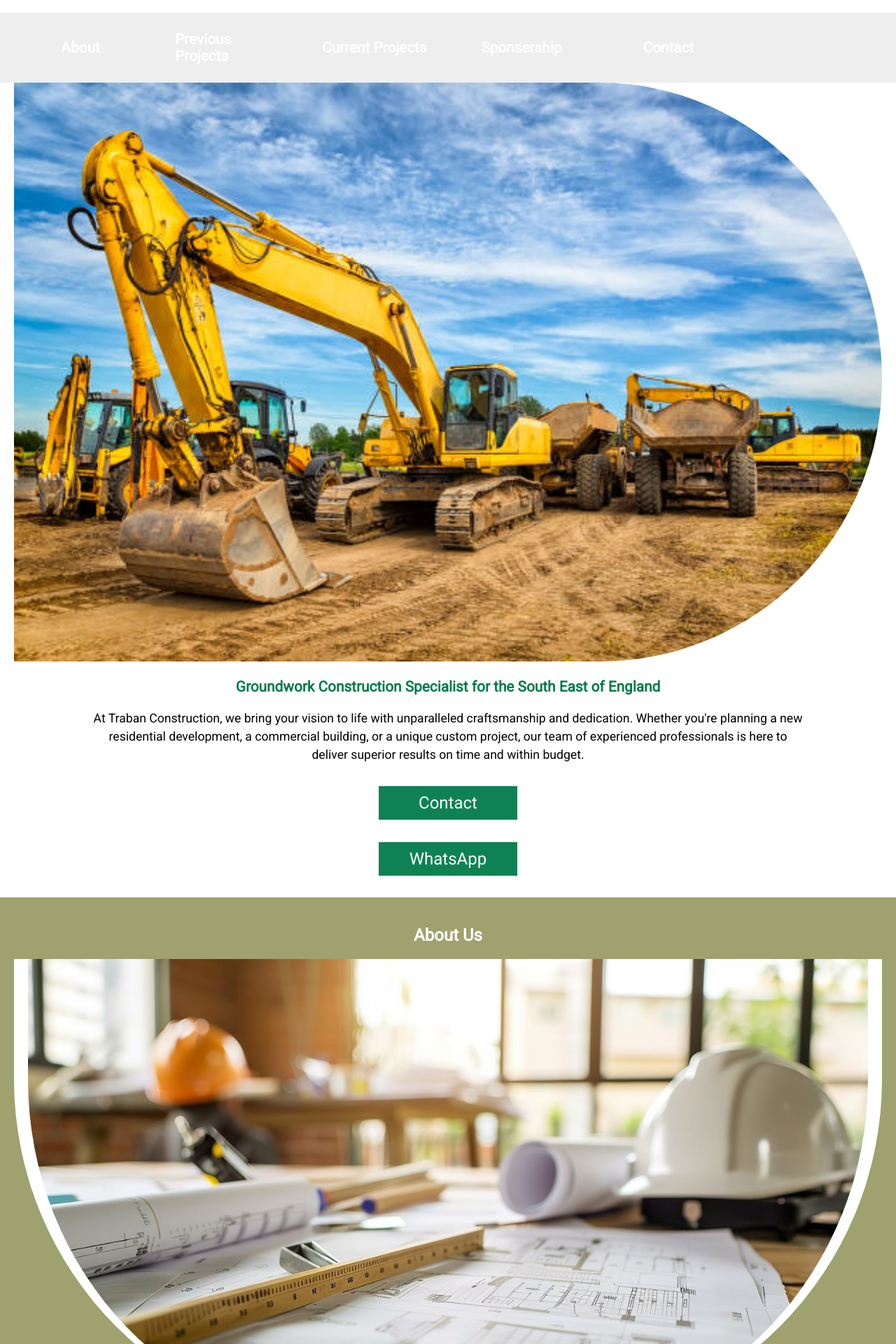
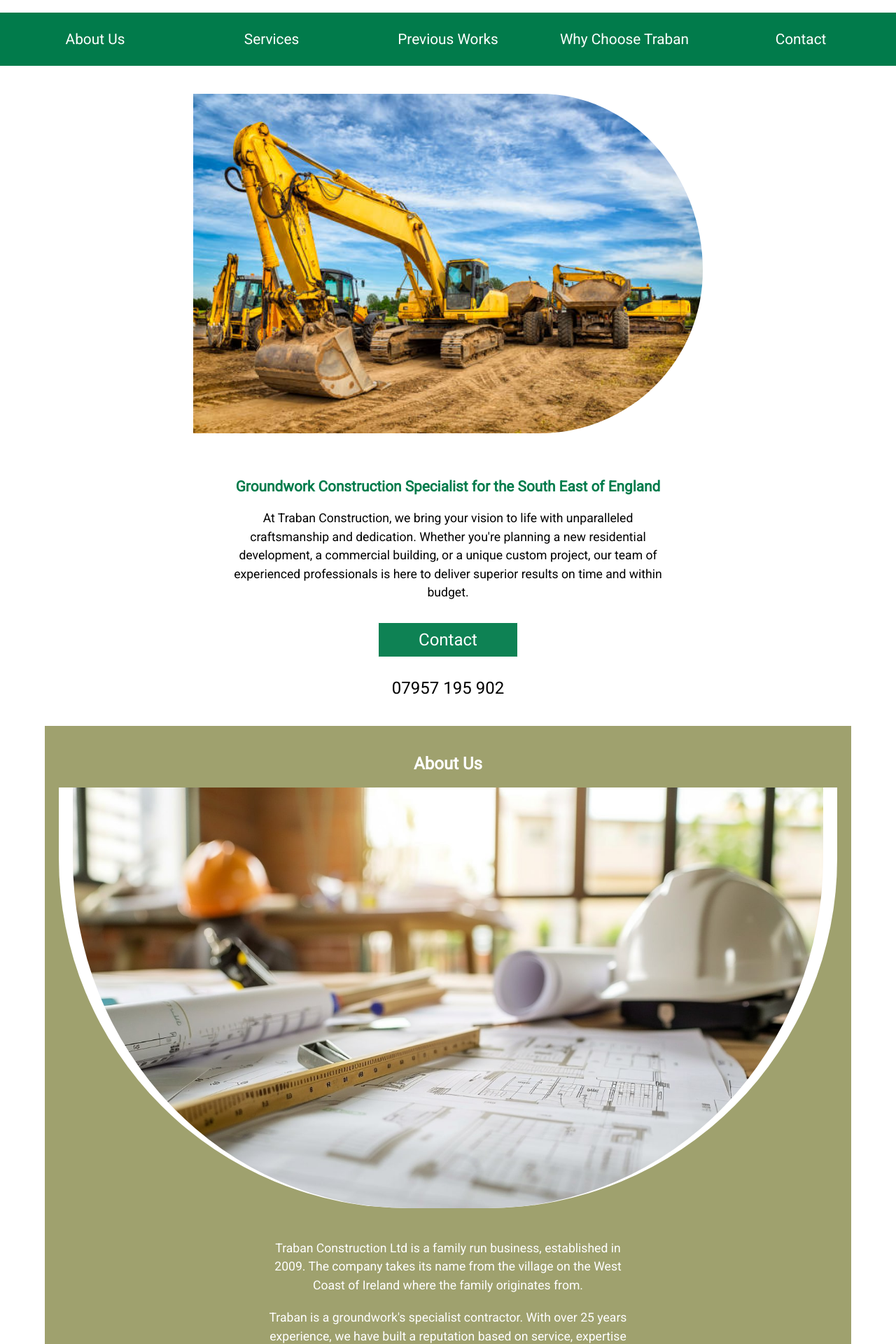
Before and after one commit to mycalldev/trabanFE, a Next.js app: page / in a window 1280 px wide. Shown: the part 80-2000 px from the top of the page at 70% size. Built offline with nearby package versions, Linux system fonts and the light colour scheme.

Commit message:
updated responsive

```diff
--- a/app/components/Navbar.js
+++ b/app/components/Navbar.js
@@ -43,6 +43,11 @@
                     <li className={styles.listItem}>Home</li>
                   </div>
                 </Link>
+                <a href={'#about'} className={styles.linkBTN} prefetch={true}>
+                  <div className={styles.listItemContainer} onClick={() => handleToggle()}>
+                    <li className={styles.listItem}>About Us</li>
+                  </div>
+                </a>
                 <a href={'#services'} className={styles.linkBTN} prefetch={true}>
                   <div className={styles.listItemContainer} onClick={() => handleToggle()}>
                     <li className={styles.listItem}>Services</li>
@@ -77,31 +82,31 @@
           </Link>
             <nav className={styles.navContainerGrid}>
               <ul className={styles.navDesktopGrid}>
-                <Link href={'/'} className={styles.linkBTN} prefetch={true}>
+                <a href={'#about'} className={styles.linkBTN} prefetch={true}>
                   <div className={styles.listItemContainer}>
-                      <li className={styles.listItem}>About</li>
+                    <li className={styles.listItem}>About Us</li>
                   </div>
-                </Link>
-                <Link href={'/'} className={styles.linkBTN}>
+                </a>
+                <a href={'#services'} className={styles.linkBTN} prefetch={true}>
                   <div className={styles.listItemContainer}>
-                      <li className={styles.listItem}>Previous Projects</li>
+                    <li className={styles.listItem}>Services</li>
                   </div>
-                  </Link>
-                  <Link href={'/'} className={styles.linkBTN}>
+                </a>
+                <a href={'#previous'} className={styles.linkBTN} prefetch={true}>
                   <div className={styles.listItemContainer}>
-                      <li className={styles.listItem}>Current Projects</li>
+                    <li className={styles.listItem}>Previous Works</li>
                   </div>
-                  </Link>
-                  <Link href={'/'} className={styles.linkBTN} prefetch={true}>
+                </a>
+                <a href={'#whytraban'} className={styles.linkBTN} prefetch={true}>
                   <div className={styles.listItemContainer}>
-                      <li className={styles.listItem}>Sponsership</li>
+                    <li className={styles.listItem}>Why Choose Traban</li>
                   </div>
-                  </Link>
-                  <Link href={'/contact'} className={styles.linkBTN}>
+                </a>
+                <a href={'#contact'} className={styles.linkBTN} prefetch={true}>
                   <div className={styles.listItemContainer}>
                     <li className={styles.listItem}>Contact</li>
                   </div>
-                  </Link>
+                </a>
               </ul>
             </nav>
     </main>
--- a/app/components/Navbar.module.css
+++ b/app/components/Navbar.module.css
@@ -123,13 +123,13 @@
     }
 
     .navContainerGrid {
-      background: #eee;
+      background: #017b4b;
     }
 
     .navDesktopGrid {
       margin: 0 10px;
       display: grid;
-      grid-template-columns: 1fr 1fr 1fr 1fr 1fr 1fr;
+      grid-template-columns: 1fr 1fr 1fr 1fr 1fr;
       justify-items: center;
       align-items: center;
     }
@@ -141,7 +141,7 @@
     .listItem {
       margin: 11px 0 11px 0;
       font-size: 1.1rem;
-      font-weight: 700;
+      font-weight: 300;
       list-style-type: none;
     }
   }
--- a/app/page.js
+++ b/app/page.js
@@ -7,6 +7,7 @@
 
   return (
     <main>
+      <div className={styles.containerHeroImage}>
         <Image
           src={'/images/machine_hero.jpg'}
           width={1456}
@@ -15,7 +16,10 @@
           alt={'menu bar'}
           quality={100}
         />
+      </div>
 
+      {/* INTRO  */}
+      <section className={styles.containerIntro}>
         <div className={styles.tagline}>Groundwork Construction Specialist for the South East of England</div>
 
         <div className={styles.textMain}>
@@ -29,7 +33,9 @@
           <Link href="tel:07957195902" className={styles.linkBTN}>Contact</Link>
         </div>
 
-      <div className={styles.contactBTNContainer}>
+        <div className={styles.contactDesktop}>07957 195 902</div>
+
+        <div className={styles.contactWhatsapp}>
           <Link
             href={"https://wa.me/447957195902?text=Hi%20Traban%20Construction...."}
             className={styles.linkBTN}
@@ -37,10 +43,12 @@
             WhatsApp
           </Link>
         </div>
+      </section>
+
 
       {/* ABOUT */}
-    <section className={styles.backgroundContact}>
-    <div className={styles.titleSubLight}>About Us</div>
+      <section className={styles.containerAbout}>
+        <div className={styles.titleSubLight} id={"about"}>About Us</div>
 
         <Image
           src={'/images/about_us.jpg'}
@@ -50,19 +58,21 @@
           alt={'menu bar'}
           quality={100}
         />
-
+        <div className={styles.containerTextDesktop}>
           <div className={styles.textMainWhite}>
               Traban Construction Ltd is a family run business, established in 2009.
               The company takes its name from the village on the West Coast of Ireland where the family originates from.
           </div>
           <div className={styles.textMainWhite}>
-      Traban is a groundwork's specialist contractor. With over 25 years experience,
+            Traban is a groundwork&apos;s specialist contractor. With over 25 years experience,
             we have built a reputation based on service, expertise and quality.
+          </div>
         </div>
       </section>
 
     {/* SERVICES */}
     <div className={styles.titleSub} id={"services"}>Our Services</div>
+    <div className={styles.containerTextDesktop}>
 
       <div className={styles.textMain}>
         We offer a personal and professional service of all aspects relating to
@@ -87,7 +97,10 @@
       <div className={styles.textMain}>
         We cover all areas of the South East of England, including: London, Surrey, Sussex, Kent, Essex
       </div>
+    </div>
 
+    {/* PREVIOUS */}
+    <div className={styles.containerPrevious}>
     <div className={styles.titleSub} id={"previous"}>Previous Works</div>
 
     <div className={styles.contianerImageGrid}>
@@ -144,7 +157,10 @@
         />
     </div>
 
+    </div>
+
     {/* WHY TRABAN */}
+    <div className={styles.containerWhy}>
     <div className={styles.titleSub} id={"whytraban"}>Why Choose Traban?</div>
     <div className={styles.textMain}>
       Our committment to excellence is evident in every project we undertake.
@@ -156,9 +172,10 @@
       Whether it&apos;s a small residential project or a large commercial development,
       we&apos;ve got the experience, equipment and team to get the job done right!
     </div>
+    </div>
 
-
-    <section className={styles.backgroundContact}>
+    {/* CONTACT */}
+    <section className={styles.containerContact}>
     <div className={styles.titleSubLight} id={"contact"}>Contact Traban</div>
 
     <Image
@@ -172,7 +189,7 @@
     <div className={styles.contactBTNContainer}>
       <Link href="tel:07957195902" className={styles.linkBTN}>Contact</Link>
     </div>
-    <div className={styles.contactBTNContainer}>
+    <div className={styles.contactWhatsapp}>
         <Link
           href={"https://wa.me/447957195902?text=Hi%20Traban%20Construction...."}
           className={styles.linkBTN}
@@ -180,9 +197,13 @@
           WhatsApp
         </Link>
     </div>
+    <div className={styles.contactDesktop1}>07957 195 902</div>
+
     <div className={styles.email}>EMAIL: TBCLTD@HOTMAIL.CO.UK</div>
     </section>
 
+    {/* FOOTER */}
+    <section className={styles.containerFooter}>
       <div className={styles.titleLinkedin}>Visit our Linkedin</div>
       <Link href={"https://www.linkedin.com/in/martin-folan-9b3699151?utm_source=share&utm_campaign=share_via&utm_content=profile&utm_medium=ios_app"}>
       <div className={styles.containerImageTick}>
@@ -216,8 +237,6 @@
         />
       </div>
 
-
-    {/* CONTACT */}
       <div className={styles.containerImage}>
         <Image
             src={'/Traban2.svg'}
@@ -228,11 +247,12 @@
             quality={100}
         />
       </div>
-    <div className={styles.containerFooter}>
+      <div className={styles.footerAddress}>
         <div className={styles.textBold}>&#169; 2018 Traban Construction Limited</div>
         <div className={styles.textBold}>Address:</div>
         <div className={styles.footerAddress}>240 Halfway Street, Sidcup, Kent, DA15 8DW</div>
       </div>
+    </section>
     </main>
   );
 }
--- a/app/page.module.css
+++ b/app/page.module.css
@@ -46,7 +46,27 @@
   text-align: center;
 }
 
+.contactDesktop {
+  display: none;
+}
+
+.contactDesktop1 {
+  display: none;
+}
+
 .contactBTNContainer {
+  margin: 30px auto;
+  padding: 10px;
+  max-width: 200px;
+  font-size: 1.5rem;
+  font-weight: 500;
+  text-align: center;
+  border-radius: 1px;
+  border: solid 1px #fff;
+  background: #0e8254;
+}
+
+.contactWhatsapp {
   margin: 30px auto;
   padding: 10px;
   max-width: 200px;
@@ -119,7 +139,12 @@
   font-weight: 300;
 }
 
-.backgroundContact {
+.containerAbout {
+  background-color: rgb(159, 161, 110);
+  padding: 20px;;
+}
+
+.containerContact {
   background-color: rgb(159, 161, 110);
   padding: 20px;;
 }
@@ -166,9 +191,77 @@
   grid-template-columns: 50% 50%;
 }
 
-
 .imageAcc {
   width: 100%;
   height: auto;
   padding: 60px;
 }
+
+@media(min-width:768px) {
+  .containerHeroImage {
+    width: 60%;
+    margin: 40px auto;
+  }
+  .containerIntro {
+    width: 60%;
+    margin: 40px auto;
+  }
+
+  .containerAbout {
+    width: 90%;
+    margin: 40px auto;
+  }
+
+  .containerPrevious {
+    width: 60%;
+    margin: 40px auto;
+  }
+
+  .containerWhy {
+    width: 60%;
+    margin: 40px auto;
+  }
+
+  .containerContact {
+    width: 90%;
+    margin: 40px auto;
+  }
+
+  .containerFooter {
+    width: 60%;
+    margin: 40px auto;
+    text-align: center;
+  }
+
+  .containerTextDesktop {
+    width: 60%;
+    margin: 40px auto;
+  }
+
+  .contactWhatsapp {
+    display: none;
+  }
+
+  .contactDesktop {
+    display: block;
+    text-align: center;
+    font-size: 1.5rem;
+  }
+
+  .contactDesktop1 {
+    display: block;
+    margin-bottom: 20px;
+    text-align: center;
+    font-size: 1.5rem;
+    color: #fff;
+  }
+
+  .email {
+    font-size: 1.3rem;
+  }
+
+  .footerAddress {
+    text-align: center;
+    font-size: 1.3rem;
+  }
+}
```
Lines whose indentation alone changed are shown as unchanged.
